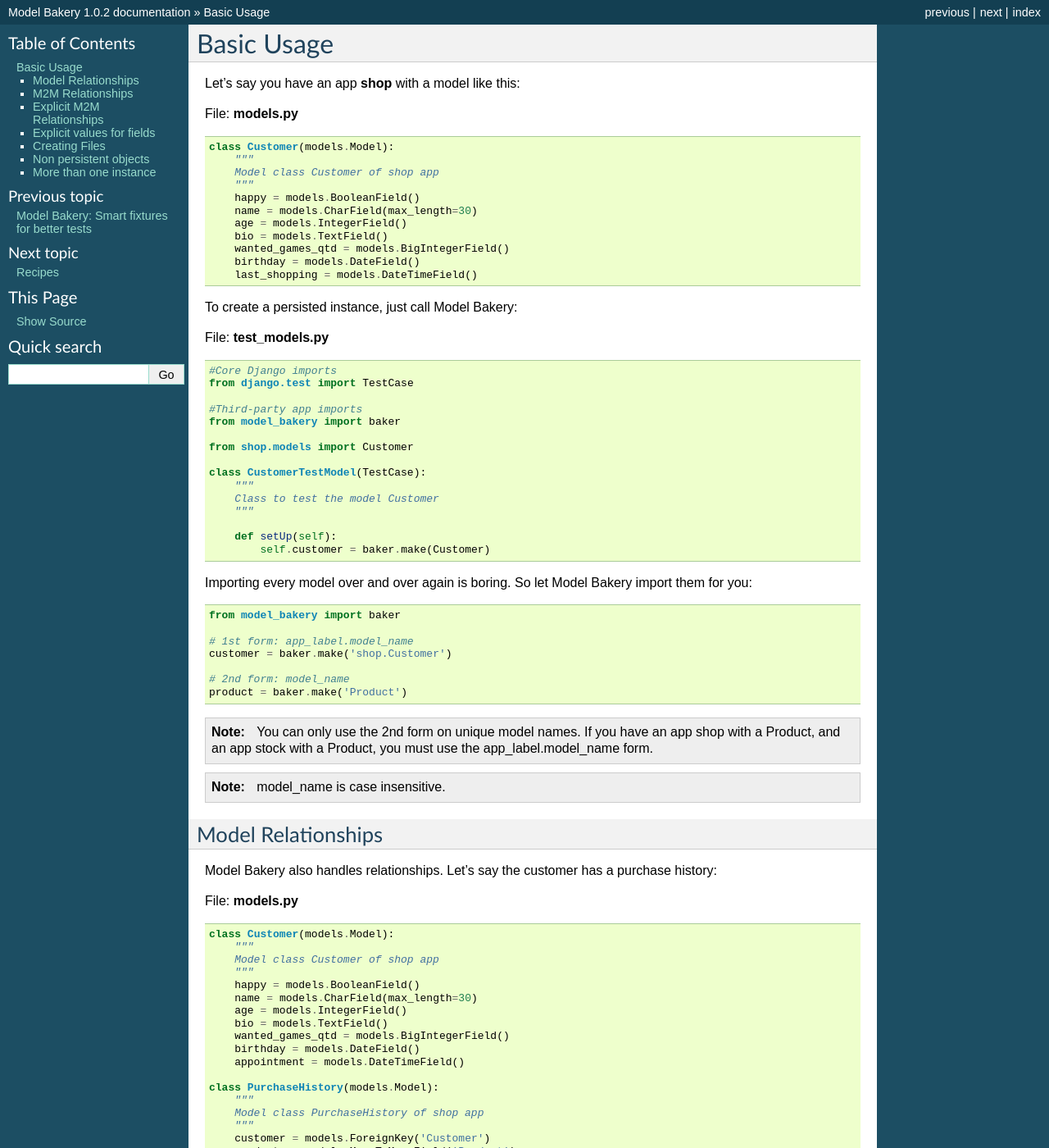
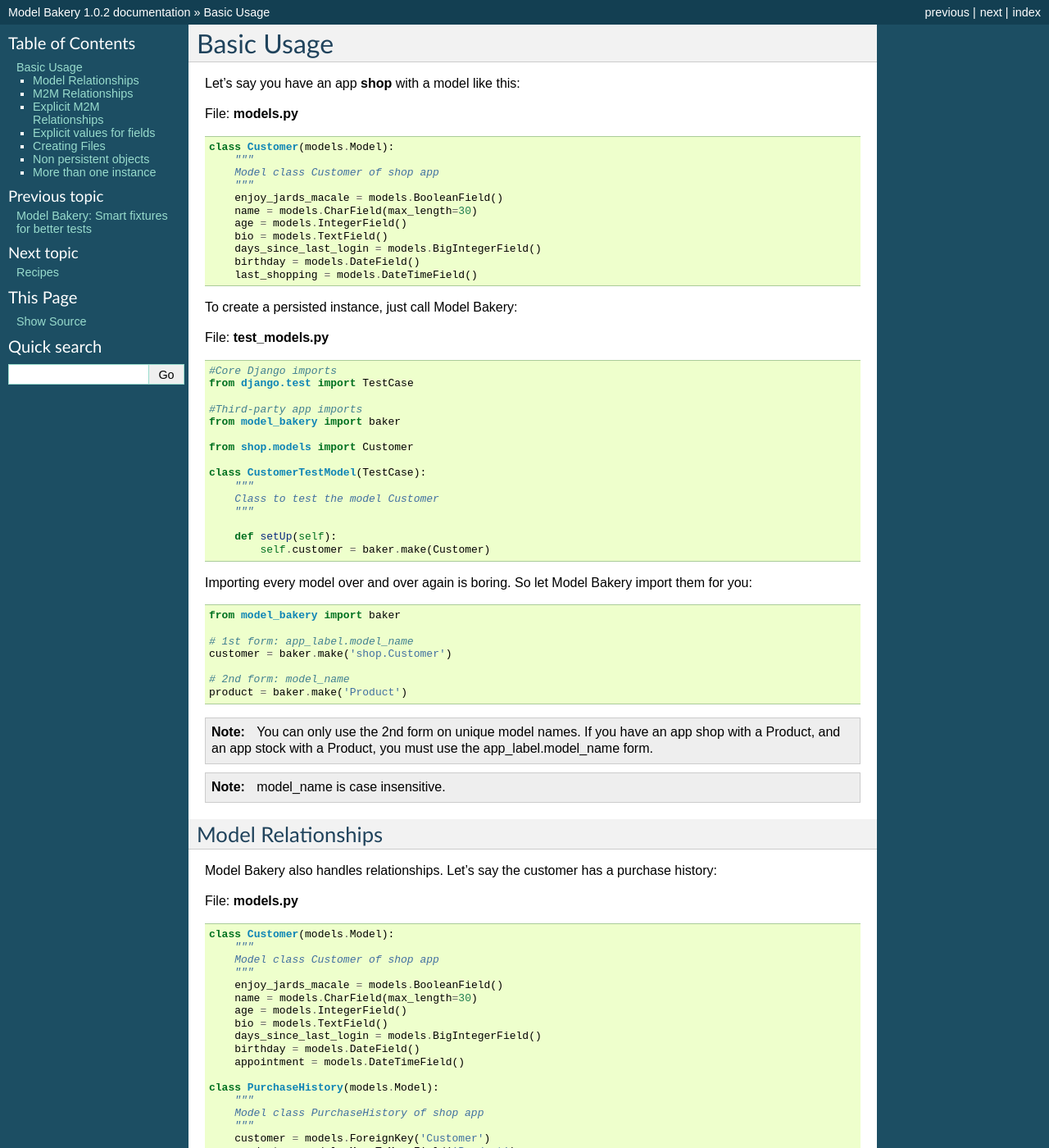
Before and after one commit to model-bakers/model_bakery, a Sphinx documentation site: the page built from docs/source/basic_usage.rst, in a window 1280 px wide and 1400 px high. Shown: the whole window at 82% size. Built offline with Sphinx 7.4.7, drawn with Linux system fonts in a browser that asks for light colours.

Commit message:
Update the docs

```diff
--- a/docs/source/basic_usage.rst
+++ b/docs/source/basic_usage.rst
@@ -9,11 +9,11 @@ File: **models.py** ::
         """
         Model class Customer of shop app
         """
-        happy = models.BooleanField()
+        enjoy_jards_macale = models.BooleanField()
         name = models.CharField(max_length=30)
         age = models.IntegerField()
         bio = models.TextField()
-        wanted_games_qtd = models.BigIntegerField()
+        days_since_last_login = models.BigIntegerField()
         birthday = models.DateField()
         last_shopping = models.DateTimeField()
 
@@ -66,11 +66,11 @@ File: **models.py** ::
         """
         Model class Customer of shop app
         """
-        happy = models.BooleanField()
+        enjoy_jards_macale = models.BooleanField()
         name = models.CharField(max_length=30)
         age = models.IntegerField()
         bio = models.TextField()
-        wanted_games_qtd = models.BigIntegerField()
+        days_since_last_login = models.BigIntegerField()
         birthday = models.DateField()
         appointment = models.DateTimeField()
 
--- a/docs/source/how_bakery_behaves.rst
+++ b/docs/source/how_bakery_behaves.rst
@@ -12,13 +12,13 @@ You can override this behavior by:
     # from "Basic Usage" page, assume all fields either null=True or blank=True
     from model_bakery import baker
 
-    customer = baker.make('shop.Customer', happy=True, bio='Happy customer')
+    customer = baker.make('shop.Customer', enjoy_jards_macale=True, bio="A fan of Jards Malacé")
 
 2. Passing ``_fill_optional`` with a list of fields to fill with random data
 
 .. code-block:: python
 
-    customer = baker.make('shop.Customer', _fill_optional=['happy', 'bio'])
+    customer = baker.make('shop.Customer', _fill_optional=['enjoy_jards_macale', 'bio'])
 
 3. Passing ``_fill_optional=True`` to fill all fields with random data
 
--- a/docs/source/recipes.rst
+++ b/docs/source/recipes.rst
@@ -307,8 +307,8 @@ If you need to reuse and override existent recipe call extend method:
         Customer,
         bio='Some customer bio',
         age=30,
-        happy=True,
+        enjoy_jards_macale=True,
     )
     sad_customer = customer.extend(
-        happy=False,
+        enjoy_jards_macale=False,
     )
```
Also changed, not shown: README.md (+4 -4 lines).
